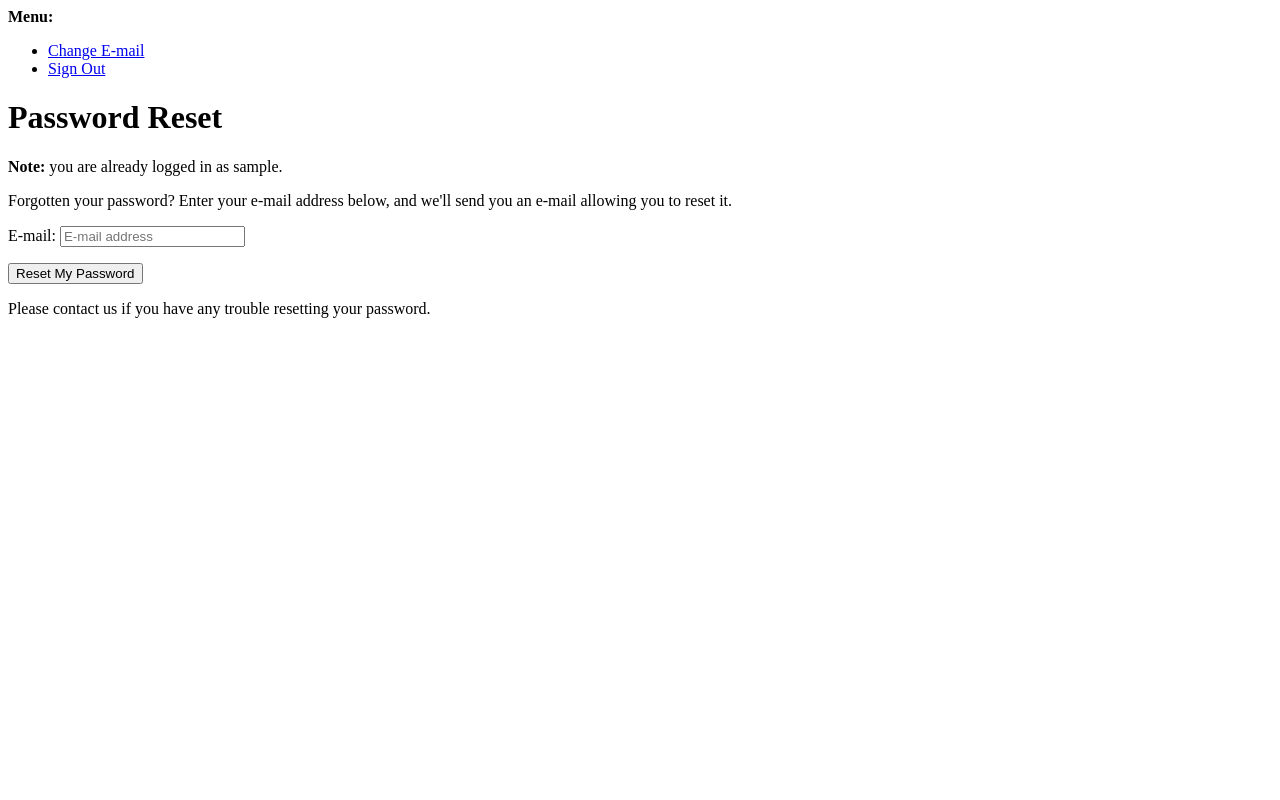
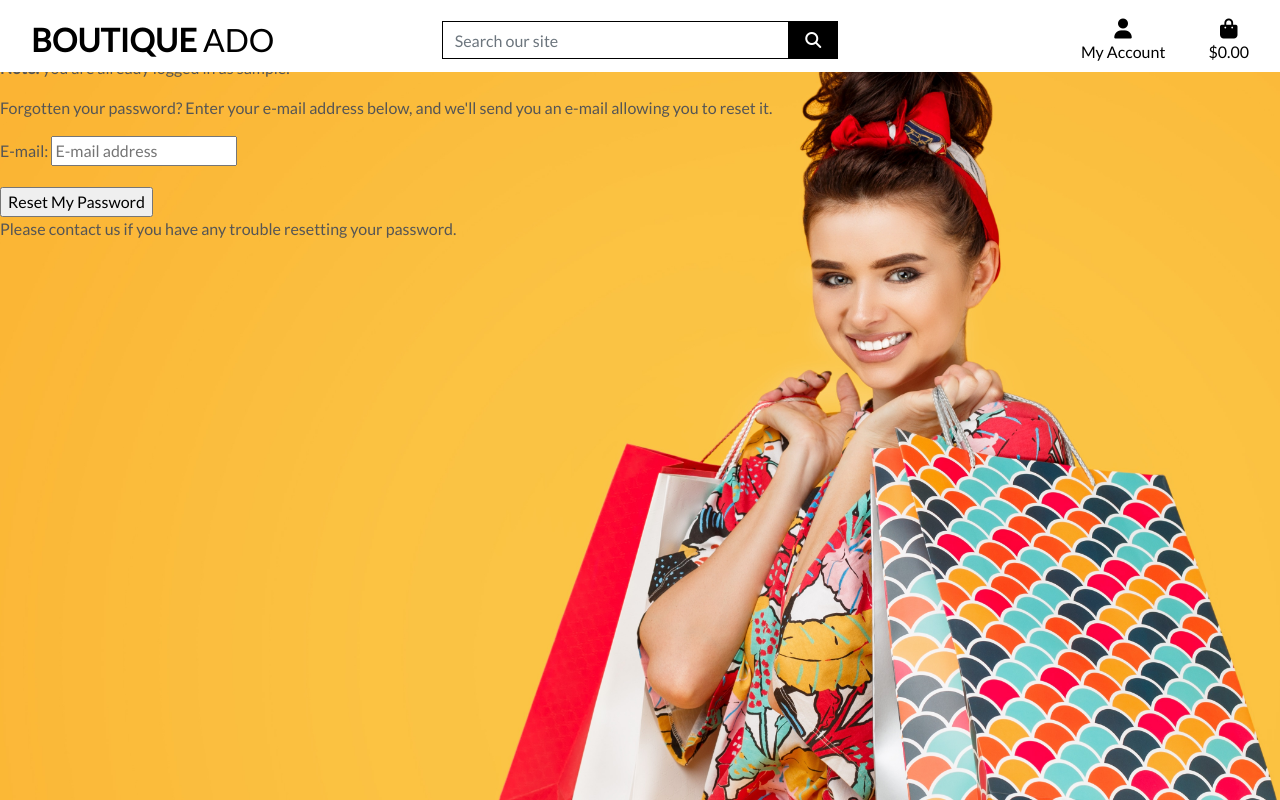
Before and after one commit to Colm1711/boutique_ado, a Django app: page /accounts/password/reset/ in a window 1280 px wide. Run offline with Django 3.2, Linux system fonts and the light colour scheme; the visitor is signed in with stand-in values (Sample User, id 1); some libraries are stand-ins or nearby versions.

Commit message:
completed home page header and css

```diff
--- a/boutique_ado/urls.py
+++ b/boutique_ado/urls.py
@@ -15,9 +15,11 @@ Including another URLconf
 """
 from django.contrib import admin
 from django.urls import path, include
+from django.conf import settings
+from django.conf.urls.static import static
 
 urlpatterns = [
     path('admin/', admin.site.urls),
     path('accounts/', include('allauth.urls')),
     path('', include('home.urls')),
-]
+] + static(settings.MEDIA_URL, document_root=settings.MEDIA_ROOT)
--- a/home/templates/home/index.html
+++ b/home/templates/home/index.html
@@ -16,7 +16,7 @@
                 <h1 class="display-4 logo-font text-black">The new collections are here</h1>
                 <div class="my-5">
                     <h4>
-                        <a href="#" class="shop-now-button btn btn-lg rounded-0 text-uppercase py-3"></a>
+                        <a href="#" class="shop-now-button btn btn-lg rounded-0 text-uppercase py-3">Shop Now</a>
                     </h4>
                 </div>
             </div>
--- a/home/urls.py
+++ b/home/urls.py
@@ -1,7 +1,6 @@
-from django.contrib import admin
 from django.urls import path
 from . import views
 
 urlpatterns = [
-    path('', views.index, name='home'),
+     path('', views.index, name='home')
 ]
--- /dev/null
+++ b/static/css/base.css
@@ -0,0 +1,82 @@
+html{
+    height:100%;
+}
+
+body{
+    background: url('/media/homepage_background_cropped.jpg') no-repeat center center fixed;
+    background-size: cover;
+    height: calc(100vh - 164px);
+    color: #555;
+    font-family: 'Lato';
+}
+
+
+/* from Bulma */
+.icon {
+    align-items: center;
+    display: inline-flex;
+    justify-content: center;
+    height: 1.5rem;
+    width: 1.5rem;
+}
+
+.logo-font {
+    text-transform: uppercase;
+}
+
+.main-logo-link {
+    width: fit-content;
+}
+
+.shop-now-button {
+    background: black;
+    color: white;
+    min-width: 260px;
+}
+
+.btn-black {
+    background: black;
+    color: white;
+}
+
+.shop-now-button:hover,
+.shop-now-button:active,
+.shop-now-button:focus,
+.btn-black:hover,
+.btn-black:active,
+.btn-black:focus {
+    background: #222;
+    color: white;
+}
+
+.text-black {
+    color: #000 !important;
+}
+
+.border-black {
+    border: 1px solid black !important;
+}
+
+/* -------------------------------- Media Queries */
+
+/* Slightly larger container on xl screens */
+@media (min-width: 1200px) {
+  .container {
+    max-width: 80%;
+  }
+}
+
+/* fixed top navbar only on medium and up */
+@media (min-width: 992px) {
+    .fixed-top-desktop-only {
+        position: fixed;
+        top: 0;
+        right: 0;
+        left: 0;
+        z-index: 1030;
+    }
+
+    .header-container {
+        padding-top: 164px;
+    }
+}
--- a/templates/base.html
+++ b/templates/base.html
@@ -1,62 +1,51 @@
+{% load static %}
+
 <!doctype html>
 <html lang="en">
+  <head>
 
-<head>
-  <!-- Required meta tags -->
     {% block meta %}
         <meta http-equiv="X-UA-Compatible" content="ie=edge">
         <meta charset="utf-8">
         <meta name="viewport" content="width=device-width, initial-scale=1, shrink-to-fit=no">
     {% endblock %}
 
-  <!--To extend any further meta tags-->
-  {% vlock extra_meta %}
+    {% block extra_meta %}
     {% endblock %}
 
-  <!-- Base CSS -->
     {% block corecss %}
-  <link rel="stylesheet" href="https://cdn.jsdelivr.net/npm/bootstrap@4.6.2/dist/css/bootstrap.min.css"
-    integrity="sha384-xOolHFLEh07PJGoPkLv1IbcEPTNtaed2xpHsD9ESMhqIYd0nLMwNLD69Npy4HI+N" crossorigin="anonymous">
+        <link rel="stylesheet" href="https://stackpath.bootstrapcdn.com/bootstrap/4.4.1/css/bootstrap.min.css" integrity="sha384-Vkoo8x4CGsO3+Hhxv8T/Q5PaXtkKtu6ug5TOeNV6gBiFeWPGFN9MuhOf23Q9Ifjh" crossorigin="anonymous">
+        <link rel="stylesheet" href="https://fonts.googleapis.com/css?family=Lato&display=swap">
+        <link rel="stylesheet" href="{% static 'css/base.css' %}">
     {% endblock %}
 
-  <!--To extend any further css-->
     {% block extra_css %}
     {% endblock %}
 
-  <!-- Base JS -->
     {% block corejs %}
-  <script src="https://cdn.jsdelivr.net/npm/jquery@3.5.1/dist/jquery.min.js"
-    integrity="sha256-9/aliU8dGd2tb6OSsuzixeV4y/faTqgFtohetphbbj0=" crossorigin="anonymous"></script>
-  <script src="https://cdn.jsdelivr.net/npm/popper.js@1.16.1/dist/umd/popper.min.js"
-    integrity="sha384-9/reFTGAW83EW2RDu2S0VKaIzap3H66lZH81PoYlFhbGU+6BZp6G7niu735Sk7lN" crossorigin="anonymous">
-  </script>
-  <script src="https://cdn.jsdelivr.net/npm/bootstrap@4.6.2/dist/js/bootstrap.min.js"
-    integrity="sha384-+sLIOodYLS7CIrQpBjl+C7nPvqq+FbNUBDunl/OZv93DB7Ln/533i8e/mZXLi/P+" crossorigin="anonymous">
-  </script>
+        <script src="https://kit.fontawesome.com/e9c73d7092.js" crossorigin="anonymous"></script>
+        <script src="https://code.jquery.com/jquery-3.4.1.slim.min.js" integrity="sha384-J6qa4849blE2+poT4WnyKhv5vZF5SrPo0iEjwBvKU7imGFAV0wwj1yYfoRSJoZ+n" crossorigin="anonymous"></script>
+        <script src="https://cdn.jsdelivr.net/npm/popper.js@1.16.0/dist/umd/popper.min.js" integrity="sha384-Q6E9RHvbIyZFJoft+2mJbHaEWldlvI9IOYy5n3zV9zzTtmI3UksdQRVvoxMfooAo" crossorigin="anonymous"></script>
+        <script src="https://stackpath.bootstrapcdn.com/bootstrap/4.4.1/js/bootstrap.min.js" integrity="sha384-wfSDF2E50Y2D1uUdj0O3uMBJnjuUD4Ih7YwaYd1iqfktj0Uod8GCExl3Og8ifwB6" crossorigin="anonymous"></script>
     {% endblock %}
 
-  <!--To extend any further js-->
     {% block extra_js %}
     {% endblock %}
 
-  <title>Boutique Ado{% block_ extra_title %}{% endblock %}</title>
+    <title>Boutique Ado {% block extra_title %}{% endblock %}</title>
   </head>
-
   <body>
-
-  <!--Page Header-->
-  <header class="contianer-fluid fixed-top">
-    <div class="row">
-      <div class="col-12 cold-lg-4 my-auto py-1 py-lg-0 text-center text-lg-left">
+    <header class="container-fluid fixed-top">
+        <div id="topnav" class="row bg-white pt-lg-2 d-none d-lg-flex">
+            <div class="col-12 col-lg-4 my-auto py-1 py-lg-0 text-center text-lg-left">
                 <a href="{% url 'home' %}" class="nav-link main-logo-link">
-          <h2 class="logo-font text-black my-0"><strong>Boutique</strong>Ado</h2>
+                    <h2 class="logo-font text-black my-0"><strong>Boutique</strong> Ado</h2>
                 </a>
             </div>
-      <div class="col-12 cold-lg-4 my-auto py-1 py-lg-0">
+            <div class="col-12 col-lg-4 my-auto py-1 py-lg-0">
                 <form method="GET" action="">
                     <div class="input-group w-100">
-            <input class="form-control border border-black rounded-0" type="text" name="q"
-              placeholder="Search our site">
+                        <input class="form-control border border-black rounded-0" type="text" name="q" placeholder="Search our site">
                         <div class="input-group-append">
                             <button class="form-control btn btn-black border border-black rounded-0" type="submit">
                                 <span class="icon">
@@ -67,11 +56,10 @@
                     </div>
                 </form>
             </div>
-      <div class="col-12 cold-lg-4 my-auto py-1 py-lg-0">
+            <div class="col-12 col-lg-4 my-auto py-1 py-lg-0">
                 <ul class="list-inline list-unstyled text-center text-lg-right my-0">
                     <li class="list-inline-item dropdown">
-            <a class="text-black nav-link" href="#" id="user-options" data-toggle="dropdown" aria-haspopup="true"
-              aria-expanded="false">
+                        <a class="text-black nav-link" href="#" id="user-options" data-toggle="dropdown" aria-haspopup="true" aria-expanded="false">
                             <div class="text-center">
                                 <div><i class="fas fa-user fa-lg"></i></div>
                                 <p class="my-0">My Account</p>
@@ -80,9 +68,9 @@
                         <div class="dropdown-menu border-0" aria-labelledby="user-options">
                             {% if request.user.is_authenticated %}
                                 {% if request.user.is_superuser %}
-              <a href="{% url 'add_product' %}" class="dropdown-item">Product Management</a>
+                                    <a href="" class="dropdown-item">Product Management</a>
                                 {% endif %}
-              <a href="{% url 'profile' %}" class="dropdown-item">My Profile</a>
+                                <a href="" class="dropdown-item">My Profile</a>
                                 <a href="{% url 'account_logout' %}" class="dropdown-item">Logout</a>
                             {% else %}
                                 <a href="{% url 'account_signup' %}" class="dropdown-item">Register</a>
@@ -91,8 +79,7 @@
                         </div>
                     </li>
                     <li class="list-inline-item">
-            <a class="{% if grand_total %}text-info font-weight-bold{% else %}text-black{% endif %} nav-link"
-              href="{% url 'view_bag' %}">
+                        <a class="{% if grand_total %}text-info font-weight-bold{% else %}text-black{% endif %} nav-link" href="">
                             <div class="text-center">
                                 <div><i class="fas fa-shopping-bag fa-lg"></i></div>
                                 <p class="my-0">
@@ -110,12 +97,10 @@
         </div>
     </header>
 
-  <!--Mesages container-->
     {% if messages %}
         <div class="message-container"></div>
     {% endif %}
 
-  <!--Block header for additional Headers for a page-->
     {% block page_header %}
     {% endblock %}
 
@@ -123,10 +108,9 @@
     {% block content %}
     {% endblock %}
 
-  <!--Additional Javascript-->
     {% block postloadjs %}
     {% endblock %}
 
+
   </body>
-
 </html>
```
Also changed, not shown: boutique_ado/settings.py (+6 -1 lines), media/homepage_background_cropped.jpg (added). Lines whose indentation alone changed are shown as unchanged.
